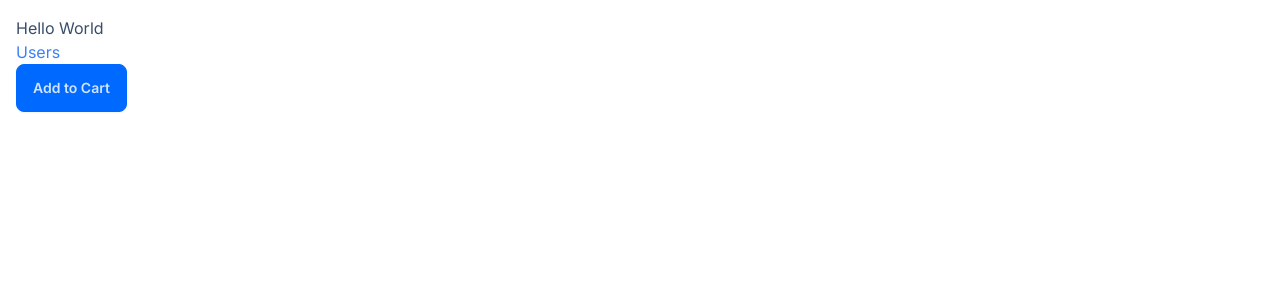
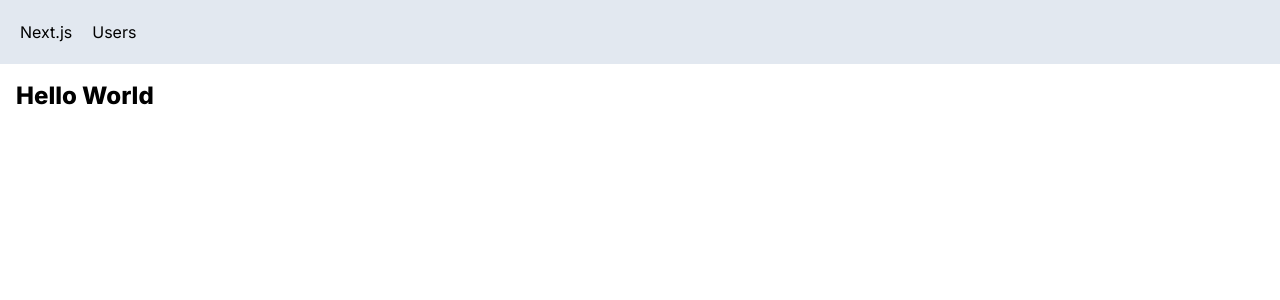
Before and after one commit to chrisvasqm/next-app, a Next.js app: page / in a window 1280 px wide. Shown: the top 300 px of the page. Built offline with nearby package versions, Linux system fonts and the light colour scheme.

Commit message:
Add NavBar

```diff
--- /dev/null
+++ b/app/NavigationBar.tsx
@@ -0,0 +1,13 @@
+import Link from 'next/link';
+import React from 'react'
+
+const NavigationBar = () => {
+    return (
+        <div className='flex bg-slate-200 p-5'>
+            <Link href='/' className='mr-5'>Next.js</Link>
+            <Link href='/users'>Users</Link>
+        </div>
+    )
+}
+
+export default NavigationBar;
--- a/app/globals.css
+++ b/app/globals.css
@@ -8,11 +8,20 @@
 
 @media (prefers-color-scheme: dark) {
   :root {
-    --foreground-rgb: 255, 255, 255;
+    --foreground-rgb: 105,105,105;
   }
 }
 
 body {
-  color: 'black';
+  color: rgb(var(--foreground-rgb));
+}
+
+main {
   padding: 1rem;
 }
+
+@layer base {
+  h1 {
+    @apply font-extrabold text-2xl
+  }
+}
--- a/app/layout.tsx
+++ b/app/layout.tsx
@@ -1,6 +1,7 @@
 import './globals.css'
 import type { Metadata } from 'next'
 import { Inter } from 'next/font/google'
+import NavigationBar from './NavigationBar'
 
 const inter = Inter({ subsets: ['latin'] })
 
@@ -16,7 +17,10 @@ export default function RootLayout({
 }) {
   return (
     <html lang="en" data-theme='winter'>
-      <body className={inter.className}>{children}</body>
+      <body className={inter.className}>
+        <NavigationBar />
+        <main>{children}</main>
+      </body>
     </html>
   )
 }
--- a/app/page.tsx
+++ b/app/page.tsx
@@ -1,12 +1,8 @@
-import Link from "next/link";
-import ProductCard from "./components/ProductCard/ProductCard";
 
 export default function Home() {
   return (
-    <main>
+    <div>
       <h1>Hello World</h1>
-      <Link href={'/users'} className="text-blue-500">Users</Link>
-      <ProductCard />
-    </main>
+    </div>
   )
 }
```
